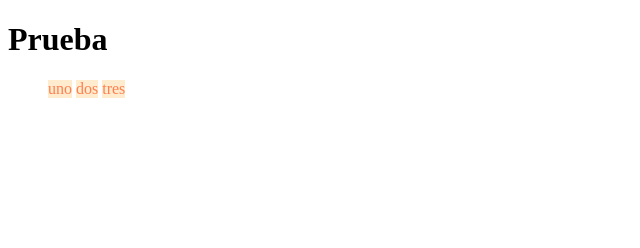
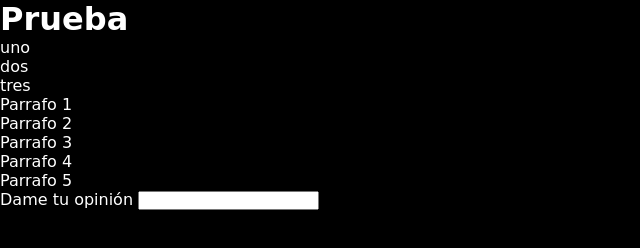
Before and after one commit to casdatw/tarea_guiada_rocio, a plain HTML site: page index.html in a window 1280 px wide. Shown: the whole page, without its empty margins (0-640 px from the left). Drawn offline with Linux system fonts and the light colour scheme.

Commit message:
cambios generales

```diff
--- a/css/estilos.css
+++ b/css/estilos.css
@@ -1,5 +1,11 @@
-li{
-    display: inline-block;
-    color: coral;
-    background-color: blanchedalmond;
+*{
+    margin: 0px;
+    padding: 0px;
+
 }
+body{
+    background-color: black;
+    font-family: cursive;
+    color: white;
+    font-size: medium;
+}
--- a/index.html
+++ b/index.html
@@ -13,5 +13,14 @@
     <li>dos</li>
     <li>tres</li>
    </ol>
+   <p>Parrafo 1</p>
+   <p>Parrafo 2</p>
+   <p>Parrafo 3</p>
+   <p>Parrafo 4</p>
+   <p>Parrafo 5</p>
+   <form action="">
+    <label for="">Dame tu opinión</label>
+    <input type="text">
+   </form>
 </body>
 </html>
```
